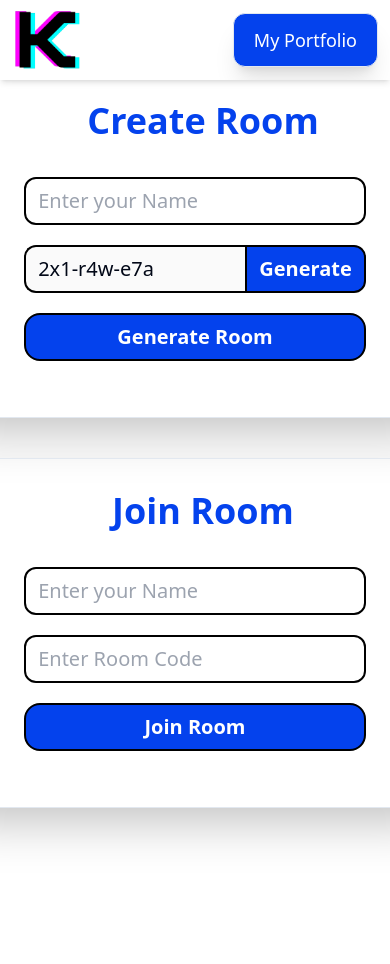
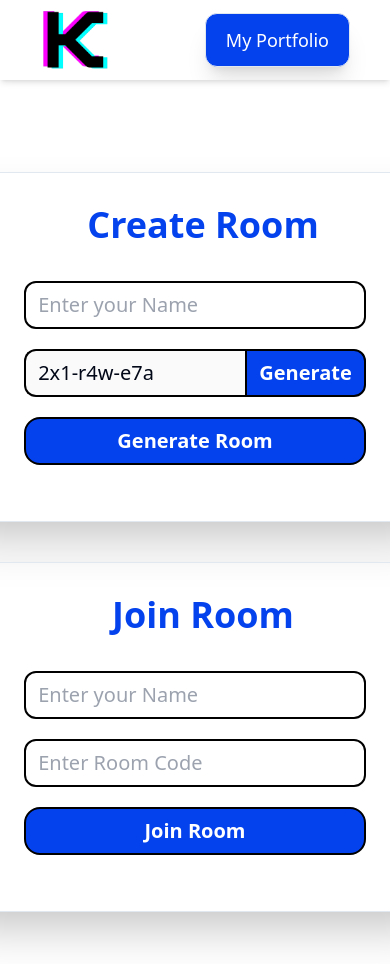
Before and after one commit to KrishnaOnline/collaborative-canvas-app, a React (Vite) app in the folder frontend/: page / in a window 390 px wide. Shown: the top 964 px of the page. Before the commit the page ends 924 px from the top, so only its background shows below. Built offline with nearby package versions, Linux system fonts and the light colour scheme; no server answers; the HTML template or start-up script is replaced by a standard one.

Commit message:
ui fixes

```diff
--- a/frontend/src/AppComponents/Forms/FormIndex.jsx
+++ b/frontend/src/AppComponents/Forms/FormIndex.jsx
@@ -4,7 +4,7 @@ import JoinRoomForm from "./JoinRoomForm"
 
 const Forms = ({generateID, socket, setUser}) => {
     return (
-        <div className="flex flex-wrap justify-around gap-10">
+        <div className="flex flex-wrap justify-center gap-10">
             <CreateRoomForm generateID={generateID} socket={socket} setUser={setUser}/>
             <JoinRoomForm generateID={generateID} socket={socket} setUser={setUser}/>
         </div>
--- a/frontend/src/AppComponents/NavBar.jsx
+++ b/frontend/src/AppComponents/NavBar.jsx
@@ -41,7 +41,7 @@ const Navbar = () => {
   return (
     <>
       <div id='navbar' className='shadow-md bg-white p-2 px-3 sticky top-0 z-50 overflow-x-hidden'>
-        <div className='mx-auto flex max-w-[1280px] px-0 items-center justify-between'>
+        <div className='mx-auto flex max-w-[1280px] px-7 items-center justify-between'>
           <Link to={'https://www.linkedin.com/in/krishna-vamshi-kusuma-11717b213/'} target='_blank'><img src={Logo} className='h-16' alt='Logo' /></Link>
           <div className='flex gap-2'>
             <Link target='_blank' to={'https://krishnavamshi-portfolio.netlify.app/'}>
--- a/frontend/src/Pages/HomePage.jsx
+++ b/frontend/src/Pages/HomePage.jsx
@@ -2,7 +2,7 @@ import Forms from "@/AppComponents/Forms/FormIndex"
 
 const HomePage = ({generateID, socket, setUser}) => {
     return (
-        <div className="flex items-center justify-center -translate-y-16 h-full w-full">
+        <div className="flex items-center justify-center translate-y-10 md:-translate-y-16 h-full w-full">
             <Forms generateID={generateID} socket={socket} setUser={setUser}/>
         </div>
     )
```
